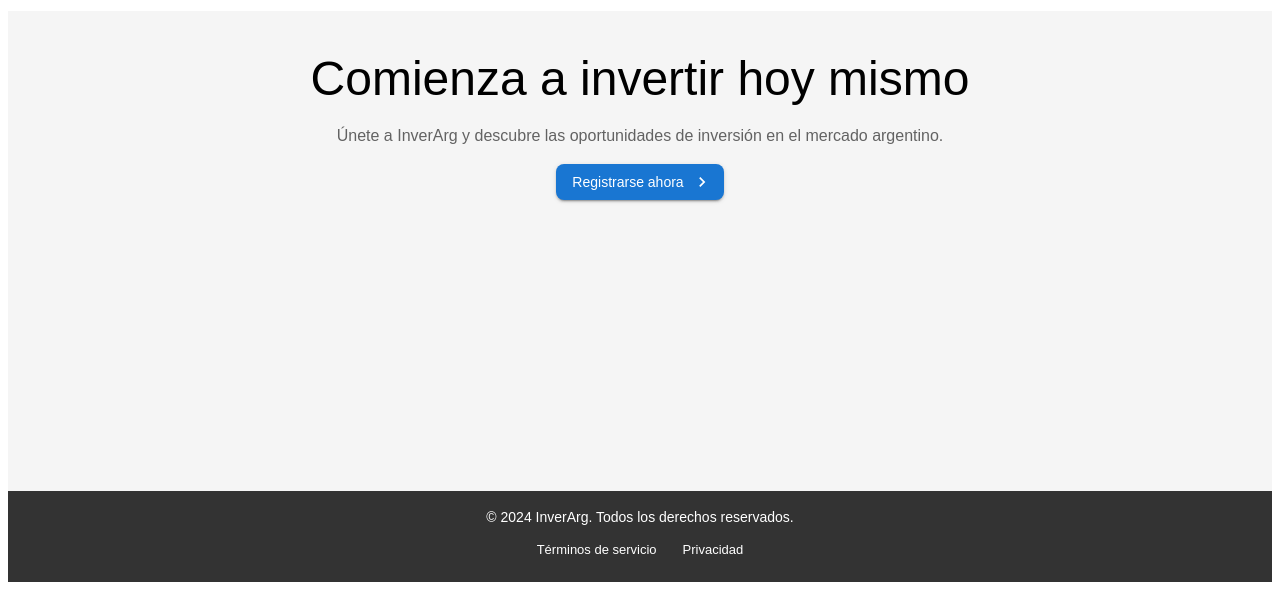
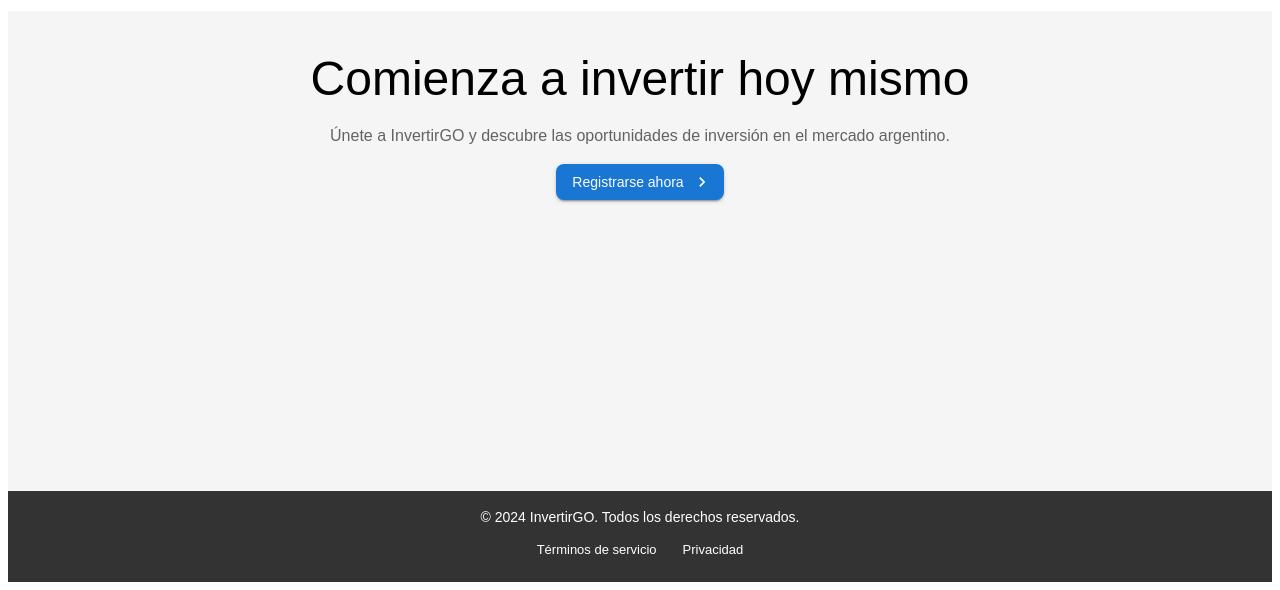
Before and after one commit to manuNamuncura/Inversion, a React (Vite) app: page / in a window 1280 px wide. Shown: the part 1854-2444 px from the top of the page. Built offline with nearby package versions, Linux system fonts and the light colour scheme.

Commit message:
error de tipeo ya que cambio el nombre de la pagina

```diff
--- a/src/Components/Home.jsx
+++ b/src/Components/Home.jsx
@@ -218,7 +218,7 @@
               color="textSecondary"
               paragraph
             >
-              Únete a InverArg y descubre las oportunidades de inversión en el
+              Únete a InvertirGO y descubre las oportunidades de inversión en el
               mercado argentino.
             </Typography>
             <Box sx={{ display: "flex", justifyContent: "center" }}>
@@ -245,7 +245,7 @@
         }}
       >
         <Typography variant="body2" align="center">
-          © 2024 InverArg. Todos los derechos reservados.
+          © 2024 InvertirGO. Todos los derechos reservados.
         </Typography>
         <Box sx={{ mt: 1, display: "flex", justifyContent: "center", gap: 2 }}>
           <Button color="inherit" size="small">
```
